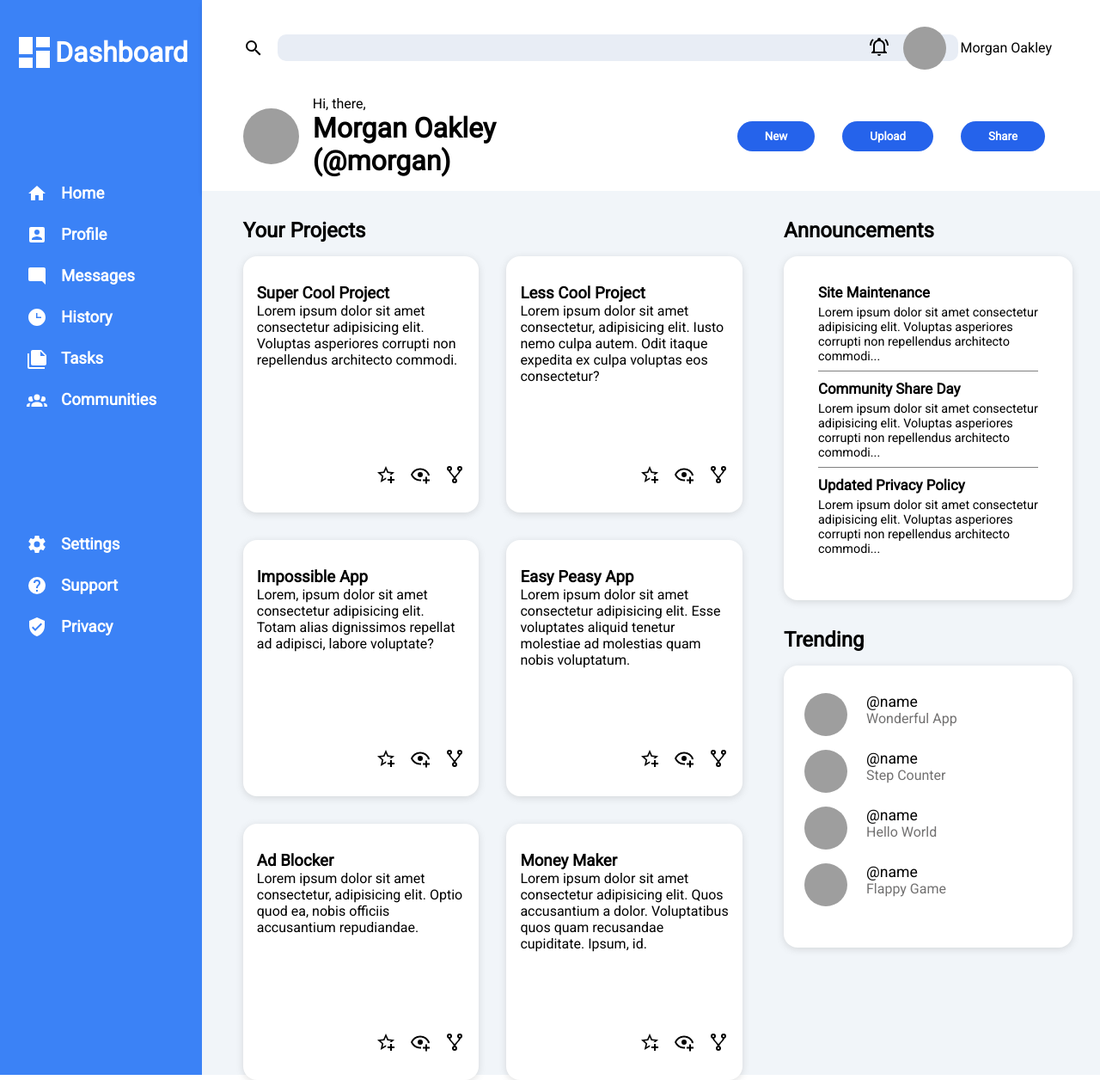
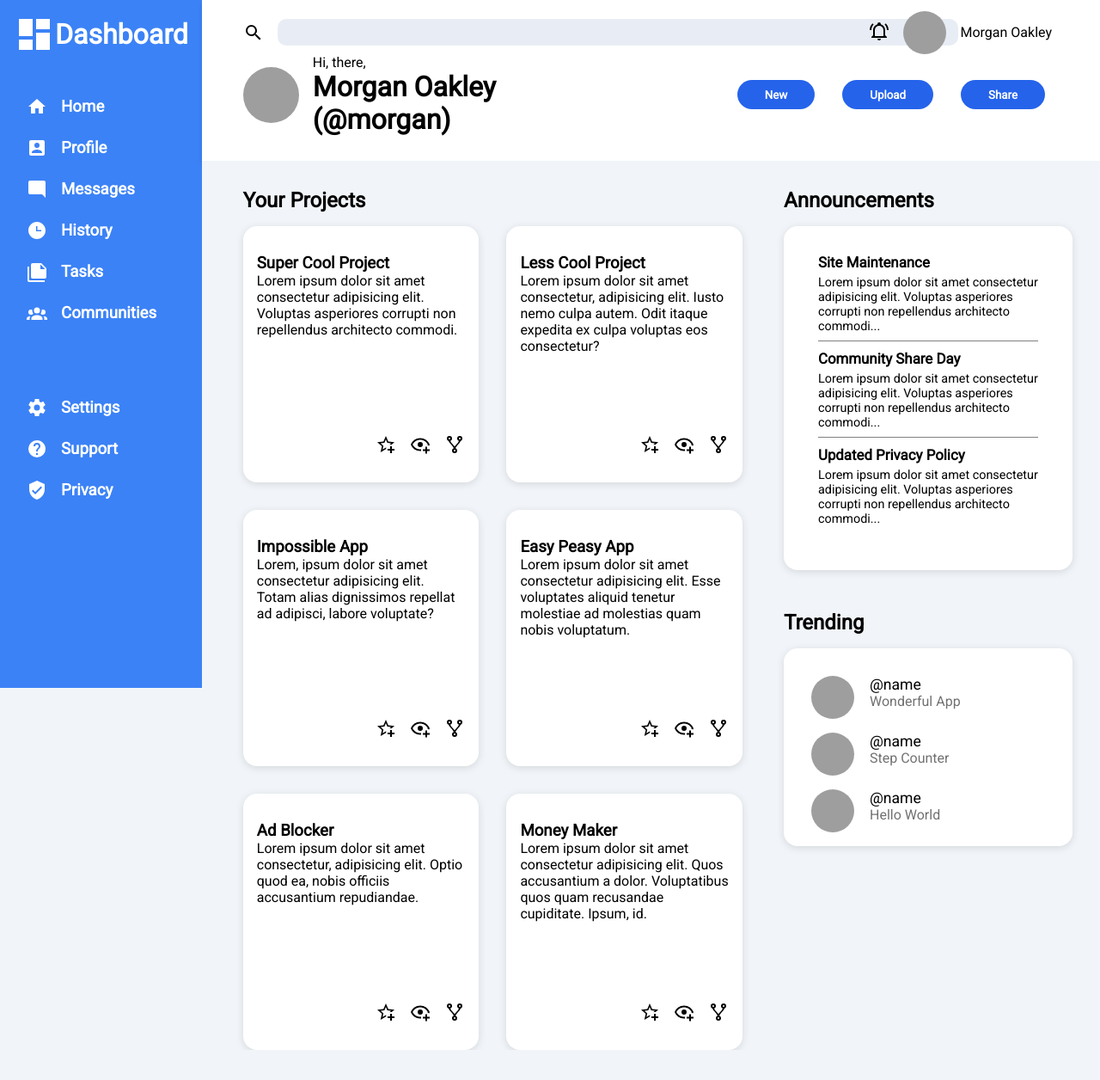
Before and after one commit to abydenes/admin-dashboard, a plain HTML site: page index.html in a window 1280 px wide. Shown: the whole page at 86% size. After the commit the page ends 1221 px from the top, so only its background shows below. Drawn offline with Linux system fonts and the light colour scheme; grey boxes are pictures that could not be loaded.

Commit message:
Fix viewport issue
Fit page content into 16:9 screens.

```diff
--- a/index.html
+++ b/index.html
@@ -389,7 +389,7 @@
               <p>Hello World</p>
             </div>
           </div>
-          <div class="card">
+          <!-- <div class="card">
             <img
               src="https://i.picsum.photos/id/804/50/50.jpg?hmac=bRSE4mXOxJy0SF3cF1qauBiiQ5Qm9lAvVEQoks4cP8g"
               alt=""
@@ -398,7 +398,7 @@
               <h4>@name</h4>
               <p>Flappy Game</p>
             </div>
-          </div>
+          </div> -->
         </div>
       </div>
     </div>
--- a/style.css
+++ b/style.css
@@ -11,7 +11,8 @@ body {
   display: grid;
   grid-template-columns: 1fr 5fr;
   grid-template-rows: 1fr 5fr;
-  height: 100vh;
+  max-height: 100vh;
+  background-color: #f1f5f9;
 }
 
 .header {
@@ -19,12 +20,11 @@ body {
   grid-column: 2 / 3;
   display: grid;
   grid-template-columns: repeat(9, 1fr);
-  grid-template-rows: 1fr 1fr;
   align-items: center;
   grid-template-areas:
     "topleft topleft topleft topleft topleft . topright topright topright"
     "bottomleft bottomleft bottomleft . . . bottomright bottomright bottomright";
-  padding: 0rem 3rem;
+  padding: 0.8rem 3rem;
   box-shadow: rgba(17, 17, 26, 0.1) 0px 5px 5px;
 }
 
@@ -127,11 +127,11 @@ img {
 
 .main-content {
   display: grid;
-  grid-template-columns: 4fr 1fr;
-  grid-template-rows: 1fr 1.1fr;
+  grid-template-columns: 5fr 1fr;
   padding: 2rem;
   background-color: #f1f5f9;
   gap: 2rem;
+  height: 75vh;
 }
 
 .your-projects {
@@ -147,7 +147,7 @@ img {
   grid-template-columns: 1fr 1fr;
   gap: 2rem;
   padding: 1rem;
-  height: 45rem;
+  height: 47rem;
   background-color: #f1f5f9;
 }
 
@@ -199,8 +199,9 @@ img {
 
 .trending .cards {
   grid-column: 2;
-  box-shadow: rgba(99, 99, 99, 0.2) 0px 2px 8px 0px;
-  padding: 2rem 1.5rem;
+  box-shadow: #63636333 0px 2px 8px 0px;
+  padding: 2rem 2rem;
+  padding-bottom: 0;
   border-radius: 1rem;
   background-color: rgb(255, 255, 255);
   display: grid;
```
